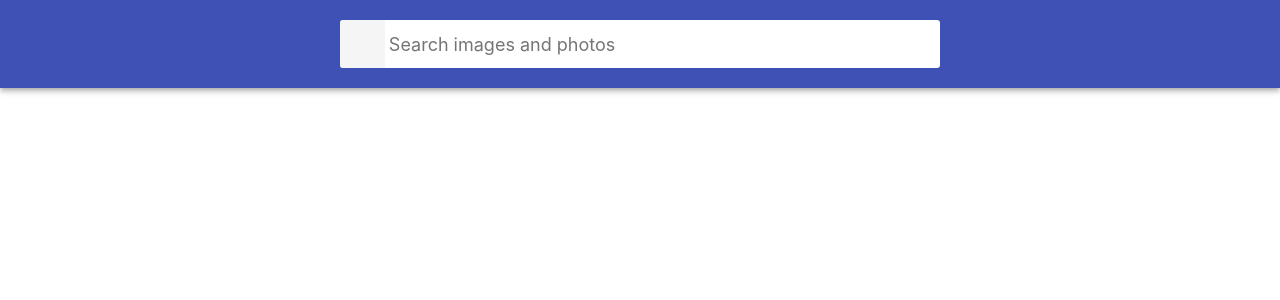
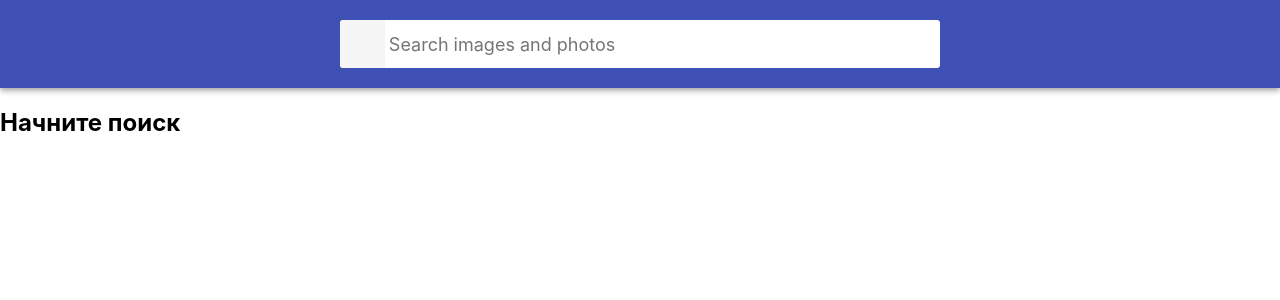
Before and after one commit to AlexProkopev/goit-react-hw-03-image-finder, a React (Create React App) app: page / in a window 1280 px wide. Shown: the top 300 px of the page. Built offline with nearby package versions, Linux system fonts and the light colour scheme.

Commit message:
Update App.jsx

```diff
--- a/src/components/App.jsx
+++ b/src/components/App.jsx
@@ -39,6 +39,7 @@ export default class App extends Component {
 
       if (data.total === 0) {
         alert('Ничего не найдено');
+        return
       }
       this.setState({
         image: [...data.hits],
@@ -171,7 +172,7 @@ export default class App extends Component {
           imageData={image}
           handleClickModal={this.handleClickModal}
         />
-
+{image === null && <h2>Начните поиск</h2>}
         {image !== null && image.length < totalHits &&  <Button hendleClickMore={this.hendleClickMore} />}
         {isModalOpen && (
           <Modal
```
